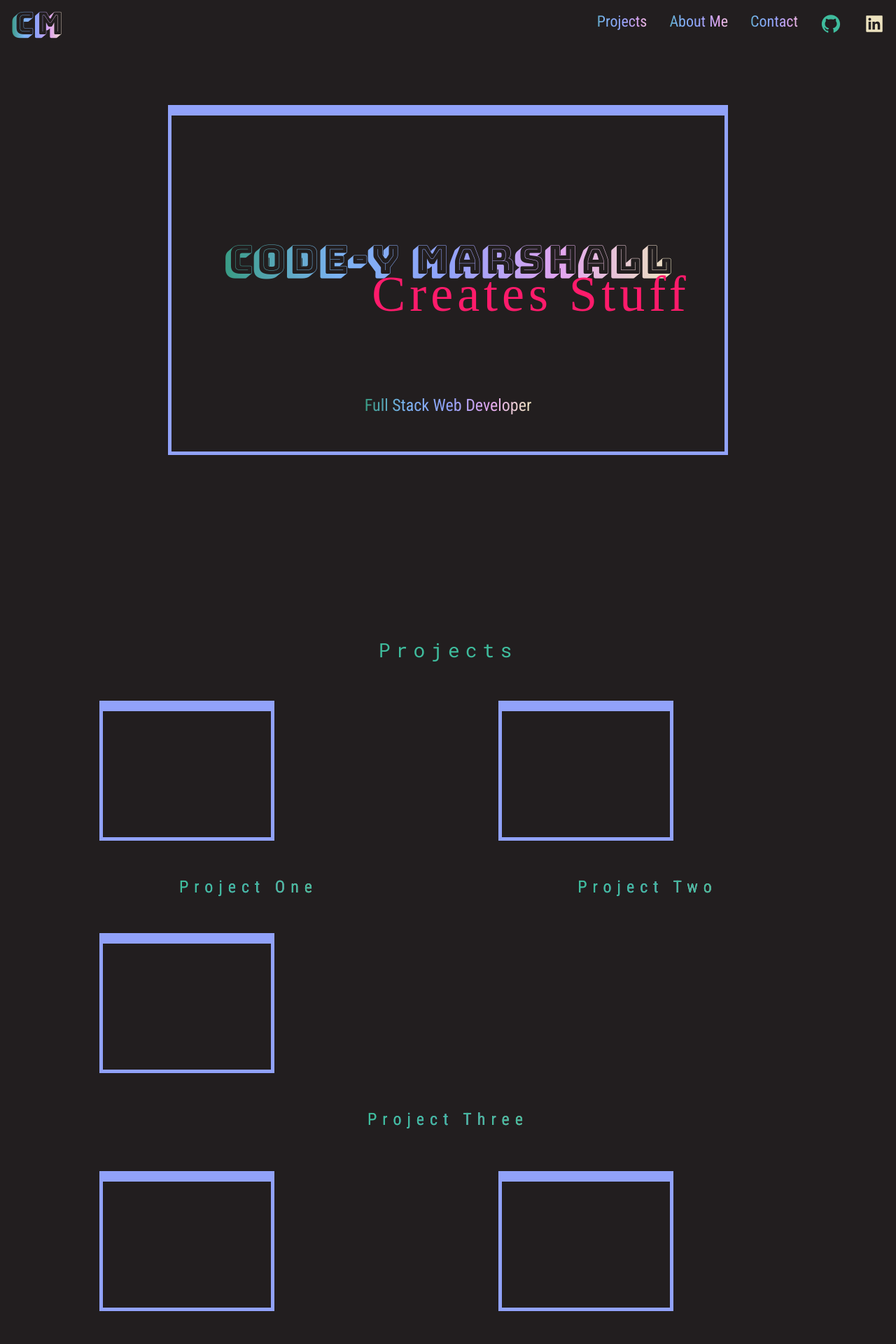
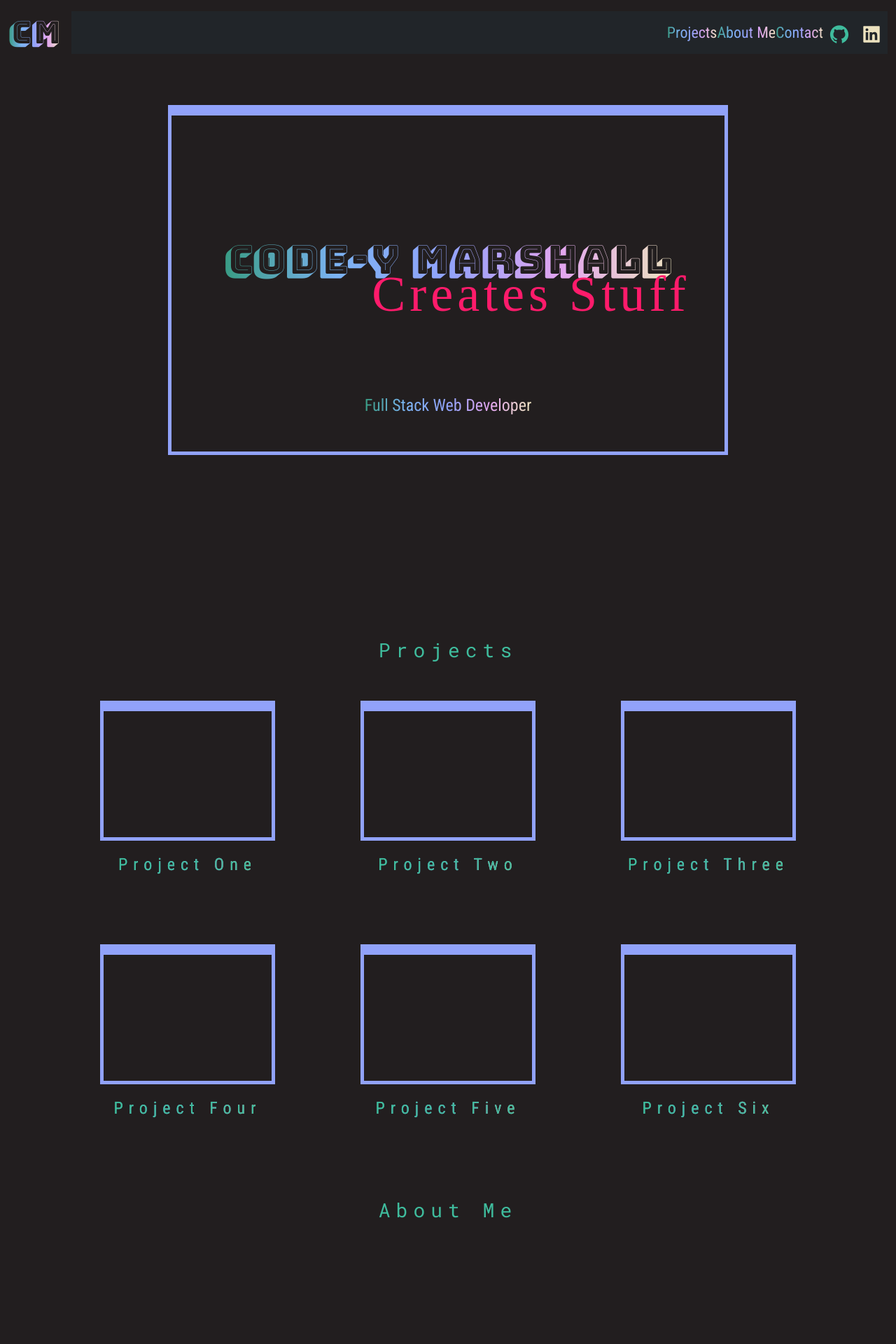
Before and after one commit to codymarshall94/portfolio, a React (Create React App) app: page / in a window 1280 px wide. Shown: the top 1920 px of the page at 70% size. Built offline with nearby package versions, Linux system fonts and the light colour scheme; a web font is replaced by a local one.

Commit message:
cleaned code

```diff
--- a/public/index.html
+++ b/public/index.html
@@ -41,6 +41,7 @@
       To begin the development, run `npm start` or `yarn start`.
       To create a production bundle, use `npm run build` or `yarn build`.
     -->
+    <script src="https://cdn.jsdelivr.net/npm/@popperjs/core@2.11.5/dist/umd/popper.min.js" integrity="sha384-Xe+8cL9oJa6tN/veChSP7q+mnSPaj5Bcu9mPX5F5xIGE0DVittaqT5lorf0EI7Vk" crossorigin="anonymous"></script>
     <script src="https://cdn.jsdelivr.net/npm/bootstrap@5.2.0-beta1/dist/js/bootstrap.bundle.min.js" integrity="sha384-pprn3073KE6tl6bjs2QrFaJGz5/SUsLqktiwsUTF55Jfv3qYSDhgCecCxMW52nD2" crossorigin="anonymous"></script>
   </body>
 </html>
--- a/src/App.js
+++ b/src/App.js
@@ -1,14 +1,20 @@
 import './app.css';
+import AboutComponent from './Components/AboutComponent';
+import ContactComponent from './Components/ContactComponent';
 import HomeComponent from "./Components/HomeComponent";
 import NavComponent from "./Components/NavComponent";
 import ProjectsComponent from "./Components/ProjectsComponent";
 
+
 function App() {
   return (
     <div className="App">
+
+      <HomeComponent />
       <NavComponent />
-      <HomeComponent />
       <ProjectsComponent />
+      <AboutComponent />
+      <ContactComponent />
     </div>
   );
 }
--- a/src/Components/NavComponent.js
+++ b/src/Components/NavComponent.js
@@ -5,11 +5,12 @@ import { Link } from "react-scroll";
 
 function NavComponent() {
   return (
-    <ul className="nav d-flex justify-content-end align-items-center nav-menu">
-      <li>
+    <div className="container">
+      <nav className="navbar navbar-expand-lg fixed-top nav-menu">
+        <div class="container-fluid">
           <Link
-          className="nav-logo"
-          activeClass="nav-logo"
+            className="nav-logo navbar-brand"
+            activeClass="active"
             to="home"
             spy={true}
             smooth={true}
@@ -18,10 +19,26 @@ function NavComponent() {
           >
             CM
           </Link>
-      </li>
-      <li className="nav-item">
+
+          {/* Start of Navbar Toggler*/}
+
+          <button
+            className="navbar-toggler"
+            type="button"
+            data-bs-toggle="collapse"
+            data-bs-target="#navbarMenu"
+            aria-controls="navbarMenu"
+            aria-expanded="false"
+            aria-label="Toggle navigation"
+          >
+            <span class="navbar-toggler-icon"></span>
+          </button>
+
+          <div class="collapse navbar-collapse bg-dark d-flex justify-content-end align-items-center" id="navbarMenu">
+            <ul className="navbar-nav">
+            <li className="nav-item d-flex align-items-center">
                 <Link
-          className="nav-link nav-link-gradient active"
+                  className="active nav-link-gradient"
                   activeClass="active"
                   to="projects"
                   spy={true}
@@ -32,9 +49,9 @@ function NavComponent() {
                   Projects
                 </Link>
               </li>
-      <li className="nav-item">
+              <li className="nav-item d-flex align-items-center">
                 <Link
-          className="nav-link nav-link-gradient active"
+                  className="active nav-link-gradient"
                   activeClass="active"
                   to="about"
                   spy={true}
@@ -45,9 +62,9 @@ function NavComponent() {
                   About Me
                 </Link>
               </li>
-      <li className="nav-item">
+              <li className="nav-item d-flex align-items-center">
                 <Link
-          className="nav-link nav-link-gradient active"
+                  className="active nav-link-gradient"
                   activeClass="active"
                   to="contact"
                   spy={true}
@@ -58,17 +75,24 @@ function NavComponent() {
                   Contact
                 </Link>
               </li>
-      <li className="nav-item">
-        <a className="nav-link social-icon" href="https://github.com/codymarshall94">
+              <li className="nav-item d-flex align-items-center">
+                <a
+                  className="nav-link social-icon"
+                  href="https://github.com/codymarshall94"
+                >
                   <AiFillGithub color="#3FBC9D" />
                 </a>
               </li>
-      <li className="nav-item">
+              <li className="nav-item d-flex align-items-center">
                 <a className="nav-link social-icon">
                   <AiFillLinkedin color="#ECE2BF" />
                 </a>
               </li>
             </ul>
+          </div>
+        </div>
+      </nav>
+    </div>
   );
 }
 
--- a/src/Components/ProjectsComponent.js
+++ b/src/Components/ProjectsComponent.js
@@ -7,47 +7,39 @@ function ProjectsComponent() {
       <div className="section-header">
         <h3>Projects</h3>
         <div class="container">
-          <div class="row gx-5 mt-2">
-            <div class="col">
-              <div className="border-gradient project-item">
-              </div>
+          <div class="row mt-2">
+            <div class="col-sm-12 col-md-6 col-lg-4 project-item-container">
+              <div className="border-gradient project-item"></div>
               <div className="project-text">
                 <span className="project-text-color">Project One</span>
               </div>
             </div>
-            <div class="col">
-              <div className="border-gradient project-item">
-              </div>
+            <div class="col-sm-12 col-md-6 col-lg-4 project-item-container">
+              <div className="border-gradient project-item"></div>
               <div className="project-text">
                 <span className="project-text-color">Project Two</span>
               </div>
             </div>
-            <div class="col">
-              <div className="border-gradient project-item">
-              </div>
+            <div class="col-sm-12 col-md-6 col-lg-4 project-item-container">
+              <div className="border-gradient project-item"></div>
               <div className="project-text">
                 <span className="project-text-color">Project Three</span>
               </div>
             </div>
-          </div>
-          <div class="row gx-5 mt-2">
-            <div class="col">
-              <div className="border-gradient project-item">
-              </div>
+            <div class="col-sm-12 col-md-6 col-lg-4 project-item-container">
+              <div className="border-gradient project-item"></div>
               <div className="project-text">
                 <span className="project-text-color">Project Four</span>
               </div>
             </div>
-            <div class="col">
-              <div className="border-gradient project-item">
-              </div>
+            <div class="col-sm-12 col-md-6 col-lg-4 project-item-container">
+              <div className="border-gradient project-item"></div>
               <div className="project-text">
                 <span className="project-text-color">Project Five</span>
               </div>
             </div>
-            <div class="col">
-              <div className="border-gradient project-item">
-              </div>
+            <div class="col-sm-12 col-md-6 col-lg-4 project-item-container">
+              <div className="border-gradient project-item"></div>
               <div className="project-text">
                 <span className="project-text-color">Project Six</span>
               </div>
--- a/src/app.css
+++ b/src/app.css
@@ -1,3 +1,4 @@
 .App {
     height: 100vh;
+    user-select: none;
 }
--- /dev/null
+++ b/src/css/aboutcomponent.css
@@ -0,0 +1,14 @@
+.about {
+    display: flex;
+    justify-content: center;
+    height: 100vh;
+    width: 100vw;
+}
+
+.section-header {
+    margin-top: 10%;
+    letter-spacing: .5rem;
+    text-align: center;
+    color: #3FBC9D;
+    font-family: 'Roboto Mono', monospace;
+}
--- /dev/null
+++ b/src/css/contactcomponent.css
@@ -0,0 +1,14 @@
+.contact {
+    display: flex;
+    justify-content: center;
+    height: 100vh;
+    width: 100vw;
+}
+
+.section-header {
+    margin-top: 10%;
+    letter-spacing: .5rem;
+    text-align: center;
+    color: #3FBC9D;
+    font-family: 'Roboto Mono', monospace;
+}
--- a/src/css/homecomponent.css
+++ b/src/css/homecomponent.css
@@ -65,3 +65,32 @@ span {
 #E2A5EF
 #ECE2BF
 */
+
+
+/* Small devices (portrait tablets and large phones, 600px and up) */
+@media only screen and (max-width: 600px) {
+    .home-page-frame {
+        position: relative;
+        display: flex;
+        justify-content: center;
+        flex-direction: column;
+        align-items: center;
+        width: 500px;
+        height: 800px;
+    }
+
+    h1 {
+        font-size: 56px;
+        overflow: wrap;
+        text-align: center;
+        font-family: 'Bungee Shade', cursive;
+        background-image: linear-gradient(90deg, rgba(63, 188, 157, .8), #7cb3f3ff, #91a2faff, #e2a5efff, #ece2bfff);
+        background-clip: text;
+        color: transparent;
+    }
+
+    .header-two {
+        margin-top: -18px;
+        margin-left: 0;
+    }
+}
--- a/src/css/navcomponent.css
+++ b/src/css/navcomponent.css
@@ -3,9 +3,6 @@
 
 
 .nav-logo {
-    position: absolute;
-    top: 0;
-    left: 1rem;
     font-family: 'Bungee Shade', cursive;
     font-size: 44px;
     cursor: pointer;
@@ -16,14 +13,14 @@
     transition: .5s ease-in;
 }
 
+
 .nav-logo:hover {
     color: white;
 }
 
 .nav-menu {
-    position: fixed;
-    top: 0;
     width: 100%;
+    background-color: #221E1F;
 }
 
 .social-icon {
@@ -38,6 +35,7 @@
     background-clip: text;
     color: transparent;
     cursor: pointer;
+    text-decoration: none;
 }
 
 .nav-link-gradient:hover {
--- a/src/css/projectscomponent.css
+++ b/src/css/projectscomponent.css
@@ -13,10 +13,17 @@
     border-color: #91a2faff;
 }
 
+.project-item-container {
+    display: flex;
+    flex-direction: column;
+    justify-content: center;
+    align-items: center;
+    margin: 3rem 0;
+}
+
 .project-item {
     height: 200px;
     width: 250px;
-    margin: 3rem;
     transition: .25s ease-in;
     transform-origin: bottom left;
 }
@@ -28,6 +35,7 @@
 
 .project-text {
     text-align: center;
+    margin-top: 1rem;
 }
 
 .project-text-color {
```
Lines whose indentation alone changed are shown as unchanged.
